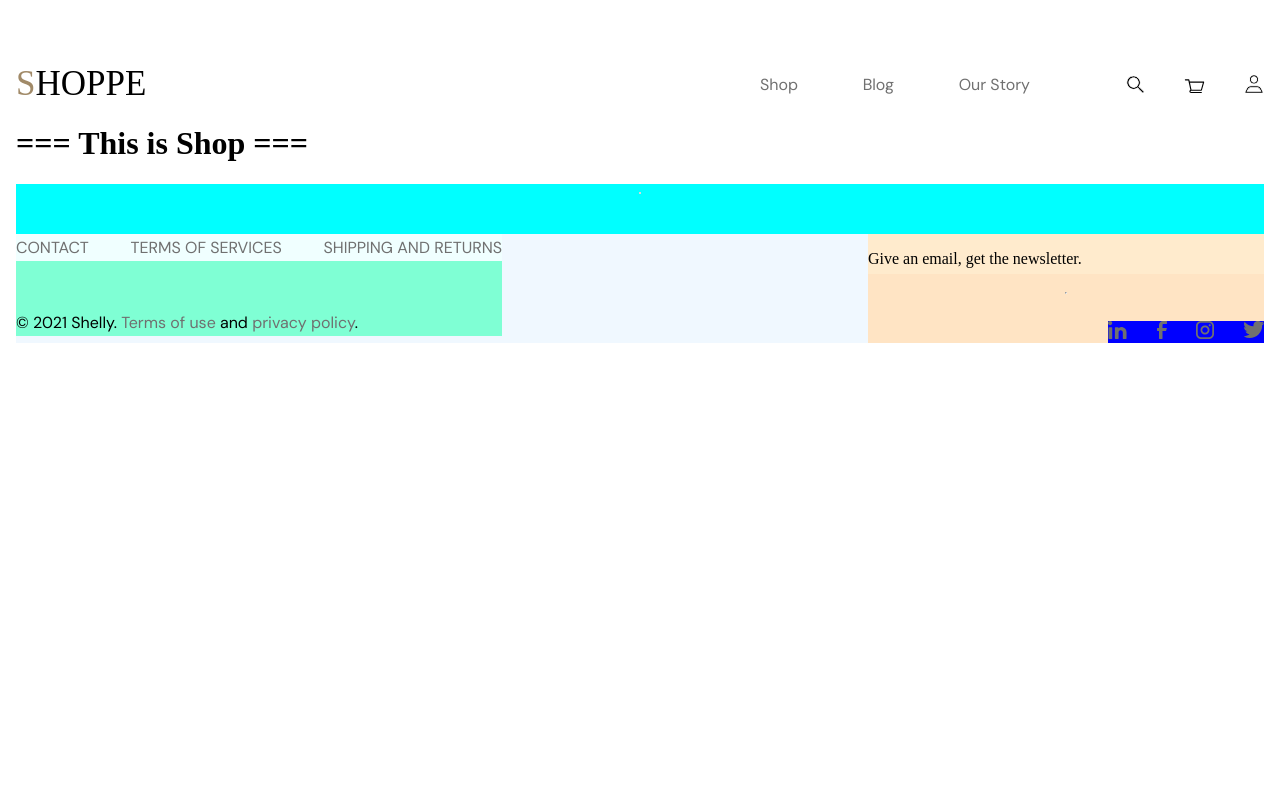
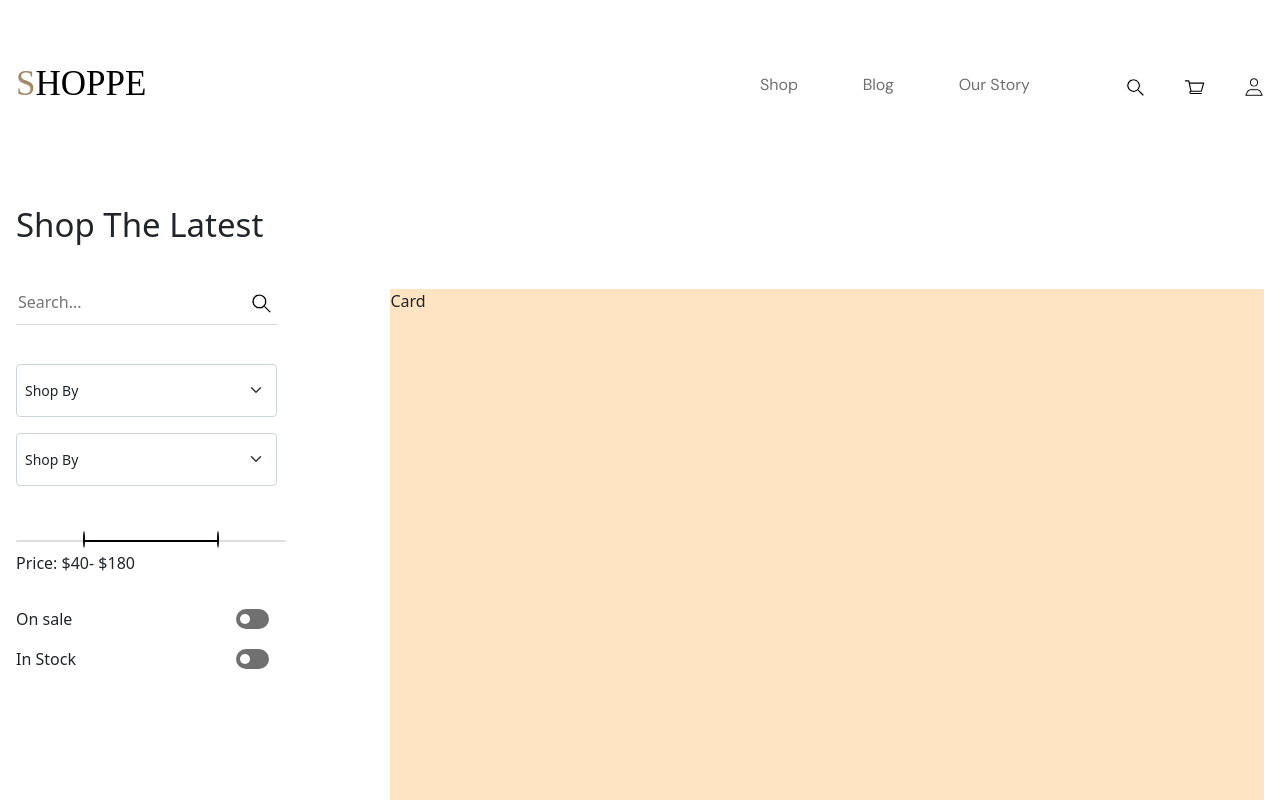
Before and after one commit to Zhafaat/client_project3, a React (Vite) app: page /Shop in a window 1280 px wide. Shown: the top 800 px of the page. Built offline with nearby package versions, Linux system fonts and the light colour scheme; a web font is replaced by a local one.

Commit message:
left side done

```diff
--- a/package.json
+++ b/package.json
@@ -9,9 +9,11 @@
     "preview": "vite preview"
   },
   "dependencies": {
+    "bootstrap": "^5.2.3",
     "localforage": "^1.10.0",
     "match-sorter": "^6.3.1",
     "react": "^18.2.0",
+    "react-bootstrap": "^2.7.0",
     "react-dom": "^18.2.0",
     "react-router-dom": "^6.4.5",
     "sort-by": "^1.2.0"
@@ -20,6 +22,6 @@
     "@types/react": "^18.0.24",
     "@types/react-dom": "^18.0.8",
     "@vitejs/plugin-react": "^2.2.0",
-    "vite": "^3.2.3"
+    "vite": "^3.2.5"
   }
 }
--- /dev/null
+++ b/src/components/SearchComponent.css
@@ -0,0 +1,12 @@
+.search-component{
+    border-bottom: 1px solid #D8D8D8;
+    /* width: 261px;
+    height: 36px; */
+    /* background-color: aqua; */
+
+}
+
+.search-component input {
+    border: none;
+    width: 90%;
+}
--- /dev/null
+++ b/src/components/SearchComponent.jsx
@@ -0,0 +1,23 @@
+import searchLogo from '../assets/search.svg'
+import './SearchComponent.css'
+export default function SearchComponent({height, width}) {
+
+
+    return(
+        <div className="search-component"
+        style={{
+            width : width,
+            height : height
+        }}
+        >
+        <input type="text"
+        className=''
+        placeholder='Search...'
+        />
+
+        <span>
+            <img src={searchLogo} alt="" />
+        </span>
+        </div>
+    )
+}
--- /dev/null
+++ b/src/components/SelectComponent.jsx
@@ -0,0 +1,15 @@
+
+export default function SelectComponent({width, height}) {
+    return (
+
+    <select className="form-select form-select-sm" aria-label=".form-select-sm example" style={{
+        width, height,
+        display: 'flex'
+    }}>
+        <option >Shop By</option>
+        <option value="1">One</option>
+        <option value="2">Two</option>
+        <option value="3">Three</option>
+    </select>
+    )
+}
--- a/src/main.jsx
+++ b/src/main.jsx
@@ -5,7 +5,7 @@ import {
   RouterProvider,
 } from "react-router-dom"
 import router from './router'
-
+import 'bootstrap/dist/css/bootstrap.min.css';
 
 ReactDOM.createRoot(document.getElementById('root')).render(
   <React.StrictMode>
--- /dev/null
+++ b/src/routes/Shop.css
@@ -0,0 +1,180 @@
+.shop {
+    /* background-color: blue !important; */
+    max-width: 1248px;
+    height: 937px;
+    margin-top: 96px;
+    margin-bottom: 249px;
+}
+
+.shop-h1 {
+    font-size: 33px;
+}
+
+.on-off-container{
+    display: flex;
+    /* background-color: red; */
+    align-items: center;
+    gap: 160px;
+    /* justify-content: space-between; */
+}
+
+.main-contain {
+    display: flex;
+    margin-top: 39px;
+    /* background-color: red; */
+    width: 100%;
+    height: 100%;
+}
+
+.search-bar {
+    /* background-color: yellow; */
+    width: 30%;
+}
+
+.card-container {
+    background-color: bisque;
+    width: 70%;
+}
+
+.search-bar-container{
+    width: 270px;
+    /* background-color: red; */
+    height: 380px;
+}
+
+
+.search-bar-filter{
+    display: flex;
+    flex-direction: column;
+    gap: 16px;
+    margin-top: 39px;
+    /* background-color: red; */
+    height: 100%;
+}
+
+.price-input {
+    margin-top: 38px;
+    margin-bottom: 9px;
+}
+
+
+  .slider {
+    height: 2px;
+    position: relative;
+    background: #ddd;
+    border-radius: 5px;
+  }
+  .slider .progress {
+    height: 100%;
+    left: 25%;
+    right: 25%;
+    position: absolute;
+    border-radius: 5px;
+    background: black;
+  }
+  .range-input {
+    position: relative;
+  }
+  .range-input input {
+    position: absolute;
+    width: 100%;
+    height: 5px;
+    top: -5px;
+    background: none;
+    pointer-events: none;
+    -webkit-appearance: none;
+    -moz-appearance: none;
+  }
+  input[type="range"]::-webkit-slider-thumb {
+    height: 17px;
+    width: 2px;
+    border-radius: 50%;
+    background: black;
+    pointer-events: auto;
+    -webkit-appearance: none;
+    box-shadow: 0 0 6px rgba(0, 0, 0, 0.05);
+  }
+  input[type="range"]::-moz-range-thumb {
+    height: 17px;
+    width: 17px;
+    border: none;
+    border-radius: 50%;
+    background: #17a2b8;
+    pointer-events: auto;
+    -moz-appearance: none;
+    position: absolute;
+    box-shadow: 0 0 6px rgba(0, 0, 0, 0.05);
+  }
+
+  .slider-switch {
+    position: absolute;
+    cursor: pointer;
+    top: 0;
+    left: 0;
+    right: 0;
+    bottom: 0;
+    background-color: #707070;
+    -webkit-transition: .4s;
+    transition: .4s;
+  }
+
+  .slider-switch:before {
+    position: absolute;
+    content: "";
+    height: 10px;
+    width: 10px;
+    left: 4px;
+    bottom: 5px;
+    background-color: white;
+    -webkit-transition: .4s;
+    transition: .4s;
+  }
+
+
+  .label-switch p {
+    width: 60px;
+    margin: auto;
+  }
+  .slider-switch {
+    border-radius: 34px;
+  }
+
+  .slider-switch:before {
+    border-radius: 50%;
+  }
+
+  input:checked + .slider-switch {
+    background-color: #2196F3;
+  }
+
+  input:focus + .slider-switch {
+    box-shadow: 0 0 1px #2196F3;
+  }
+
+  .switch {
+    position: relative;
+    display: inline-block;
+    width: 33.33px;
+    height: 20px;
+  }
+
+  input:checked + .slider-switch {
+    background-color: #2196F3;
+  }
+
+  input:focus + .slider-switch {
+    box-shadow: 0 0 1px #2196F3;
+  }
+
+  input:checked + .slider-switch:before {
+    -webkit-transform: translateX(15px);
+    -ms-transform: translateX(15px);
+    transform: translateX(15px);
+  }
+
+
+  .switch input {
+    opacity: 0;
+    width: 0;
+    height: 0;
+  }
--- a/src/routes/Shop.jsx
+++ b/src/routes/Shop.jsx
@@ -1,7 +1,85 @@
+import './Shop.css'
+
+import SearchComponent from '../components/SearchComponent'
+import SelectComponent from '../components/SelectComponent'
+import {useState} from 'react'
+
+
+
 function Shop() {
+    const [value, setValue] = useState(0)
+    function handleSlideChange(e) {
+        console.log(e.target.value, '<< e')
+        let val = e.target.value
+        setValue()
+    }
     return (
-        <div className="Shop">
-            <h1>=== This is Shop ===</h1>
+        <div className="shop">
+            <p
+            className='shop-h1'
+            >Shop The Latest</p>
+            <div className="main-contain">
+                <div className="search-bar">
+                    <div className="search-bar-container">
+                        <SearchComponent width='261px' height='36px' />
+
+                        <div className="search-bar-filter">
+                        <SelectComponent width="261px" height="53px" />
+                        <SelectComponent width="261px" height="53px" />
+
+                        {/* <input type="range" min="20" max="100" value={value} className='slider' onChange={handleSlideChange}  /> */}
+
+                        <div className="price-range">
+                            <div className="price-input">
+                                <div className="slider">
+                                    <div className="progress"></div>
+                                </div>
+                                <div className="range-input">
+                                    <input type="range" className="range-min" min="0" max="10000" value="2500" onChange={handleSlideChange} step="100"/>
+                                    <input type="range" className="range-max" min="0" max="10000" value="7500" onChange={handleSlideChange} step="100"/>
+                                </div>
+                            </div>
+
+                            <p>Price: $40- $180</p>
+                        </div>
+
+                        <div className="on-off-container">
+                            <div className="label-switch">
+                                <p>On sale</p>
+                            </div>
+
+                            <label className="switch">
+                                <input type="checkbox" />
+                                <span className="slider-switch round"></span>
+                            </label>
+
+
+                        </div>
+
+                        <div className="on-off-container">
+                            <div className="label-switch">
+                                <p>In Stock</p>
+                            </div>
+
+                            <label className="switch">
+                                <input type="checkbox" />
+                                <span className="slider-switch round"></span>
+                            </label>
+
+
+                        </div>
+
+
+
+                        </div>
+                    </div>
+                </div>
+
+                <div className="card-container">
+                    <p>Card</p>
+                </div>
+            </div>
+
         </div>
     )
 }
```
Also changed, not shown: src/components/SelectComponent.css (added), src/components/SmallCard.jsx (added), 1 other file (tests, documents, lock files or other folders).
